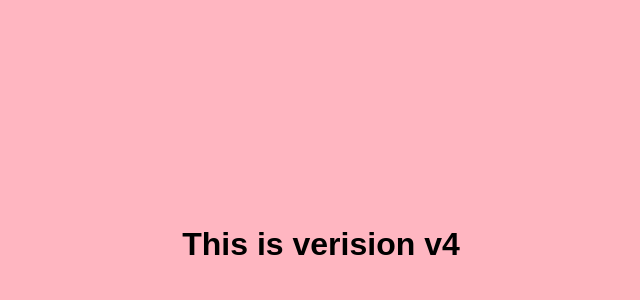
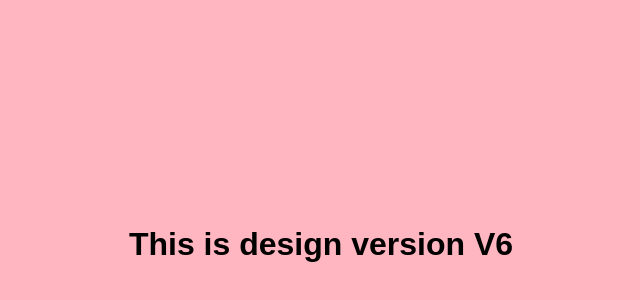
Before and after one commit to NileshKumarDhal/myrepo, a plain HTML site: page index.html in a window 1280 px wide. Shown: the part 156-456 px from the top of the page, without its empty margins (319-959 px from the left). Drawn offline with Linux system fonts and the light colour scheme.

Commit message:
chnages h1

```diff
--- a/index.html
+++ b/index.html
@@ -10,7 +10,7 @@
 </head>
 
 <body>
-    <h1>This is verision v4</h1>
+    <h1>This is design version V6</h1>
 </body>
 
 </html>
```
